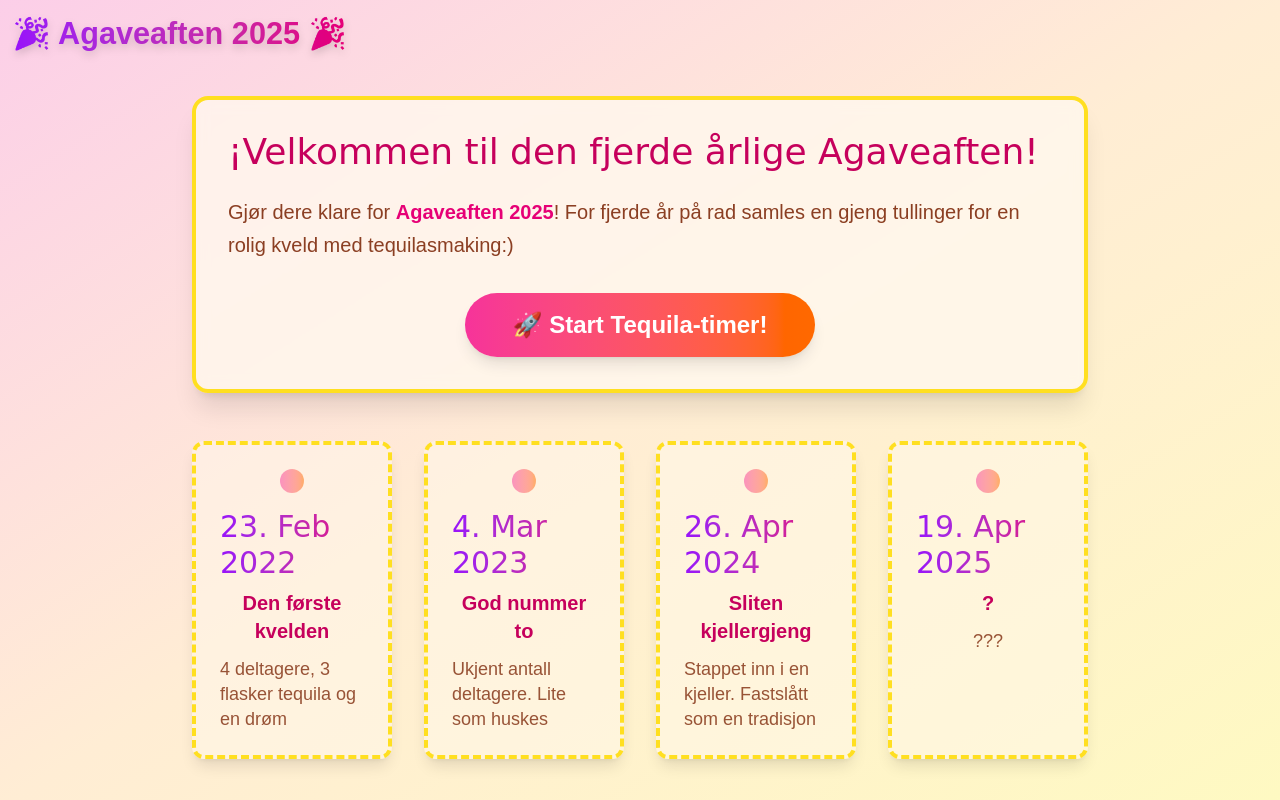
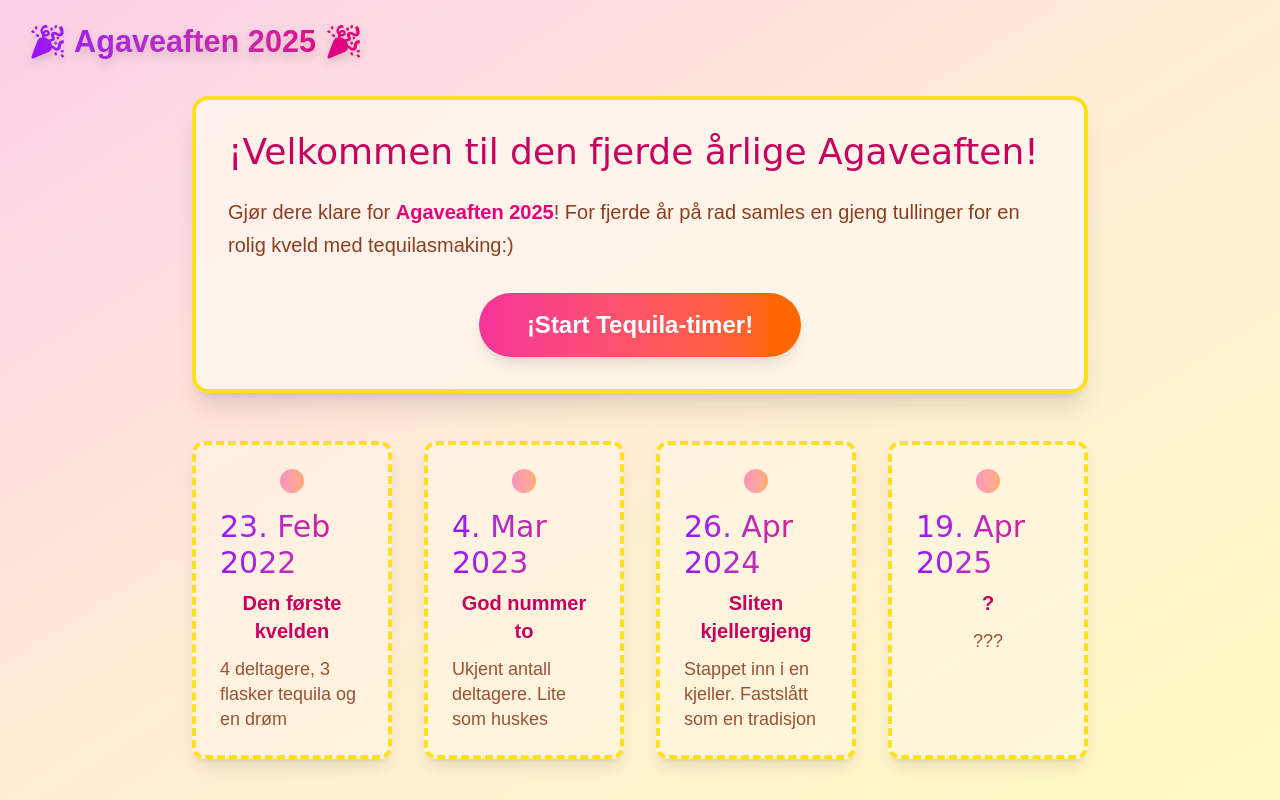
Before and after one commit to jotjern/champagnefrokost, a Next.js app: page / in a window 1280 px wide. Built offline with nearby package versions, Linux system fonts and the light colour scheme.

Commit message:
logo adjustment

```diff
--- a/src/app/page.tsx
+++ b/src/app/page.tsx
@@ -45,7 +45,7 @@ const TequilaTimer = ({ audioContext }: TequilaTimerProps) => {
         top: Math.random() * 20 + 70,
         left: Math.random() * 100,
         rotation: Math.random() * 20 - 10,
-        size: 8 + Math.random() * 8, // 2-6rem
+        size: 8 + Math.random() * 8,
         animationDuration: `${0.3 + Math.random() * 0.3}s`,
         flipped: Math.random() < 0.5,
       }));
@@ -263,7 +263,7 @@ const LandingPage = ({ onNavigate }: { onNavigate: () => void }) => (
           onClick={onNavigate}
           className="mx-auto block bg-gradient-to-r from-pink-500 to-orange-500 hover:from-yellow-400 hover:to-pink-600 text-white px-12 py-4 rounded-full text-2xl font-bold transition-all duration-300 transform hover:scale-110 shadow-lg hover:shadow-2xl"
         >
-          🚀 Start Tequila-timer!
+          ¡Start Tequila-timer!
         </button>
       </div>
 
@@ -291,7 +291,7 @@ const LandingPage = ({ onNavigate }: { onNavigate: () => void }) => (
 
 const Logo = ({ onClick }: { onClick: () => void }) => (
   <div
-    className="fixed top-4 left-4 cursor-pointer group z-50"
+    className="absolute top-6 left-8 cursor-pointer group z-50"
     onClick={onClick}
   >
     <h1 className="text-3xl font-bold text-center mb-8 bg-clip-text text-transparent bg-gradient-to-r from-purple-600 to-pink-600 animate-pulse-slow drop-shadow-lg">
```
